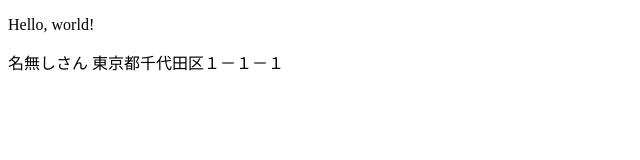
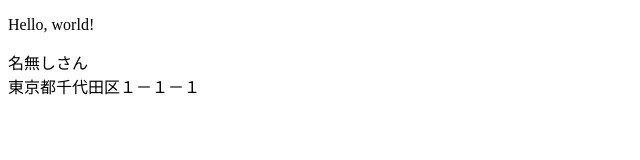
Before and after one commit to Maruryo1325/sample_website, a plain HTML site: page index.html in a window 1280 px wide. Shown: the whole page, without its empty margins (0-640 px from the left). Drawn offline with Linux system fonts and the light colour scheme.

Commit message:
add br_tag

```diff
--- a/index.html
+++ b/index.html
@@ -7,7 +7,7 @@
 </head>
 <body>
     <p>Hello, world!</p>
-    名無しさん
+    名無しさん<br>
     東京都千代田区１－１－１
 </body>
 </html>
```
